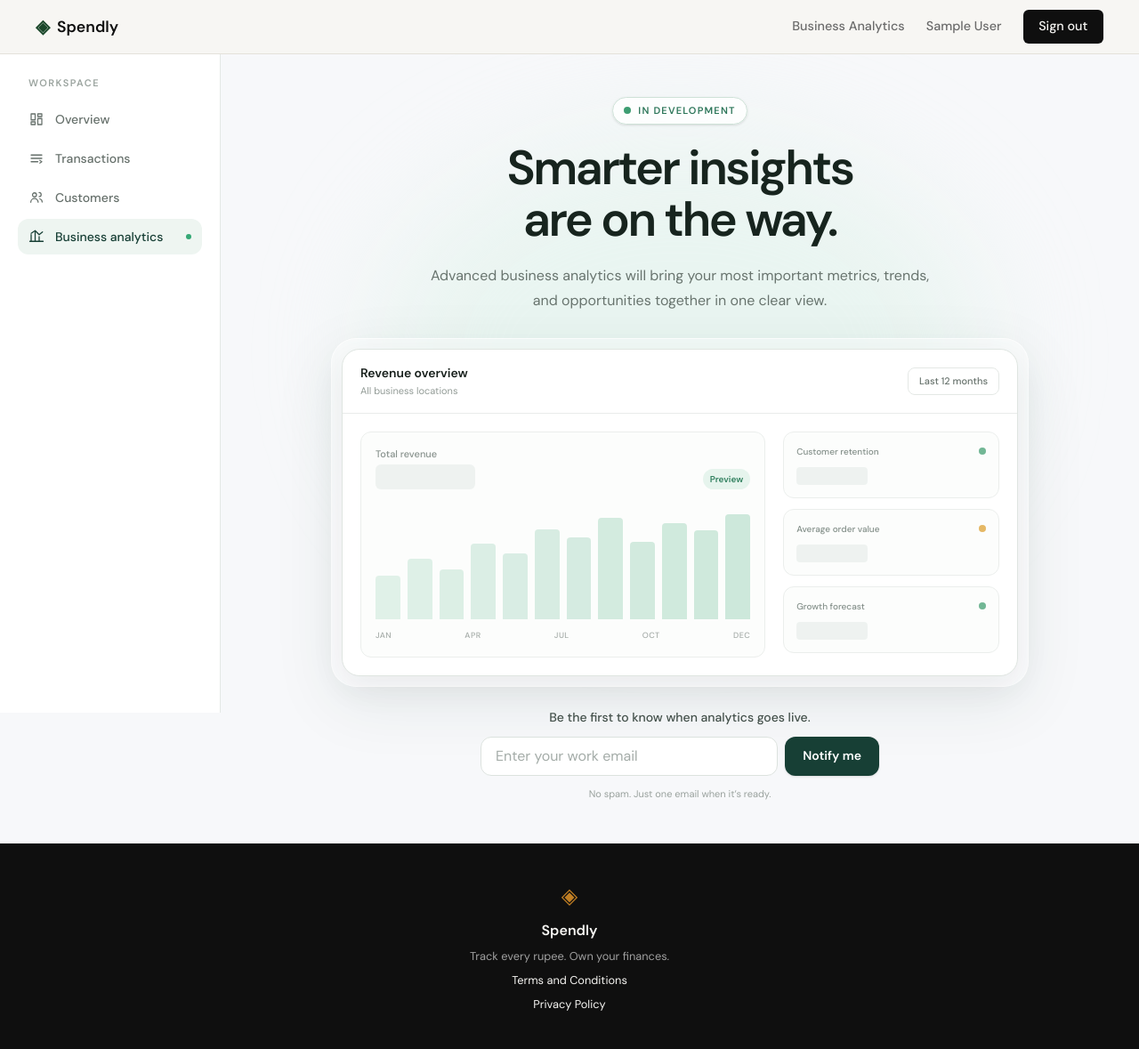
After one commit to salmanabid786/expense-tracker, a Flask app: page /business-analytics in a window 1280 px wide. The commit adds this page. Shown: the whole page at 89% size. Run offline with Flask 3, Linux system fonts and the light colour scheme; the visitor is signed in with stand-in values (Sample User, id 1); data comes from the database, SQL or seed files in the repository.

Commit message:
Business Analysis

```diff
--- a/expense-tracker/app.py
+++ b/expense-tracker/app.py
@@ -234,6 +234,18 @@ def profile():
     )
 
 
+@app.route("/business-analytics")
+def business_analytics():
+    if not session.get("user_id"):
+        return redirect(url_for("login"))
+
+    if get_user(session["user_id"]) is None:
+        session.clear()
+        return redirect(url_for("login"))
+
+    return render_template("business_analytics.html")
+
+
 @app.route("/terms-and-conditions")
 def terms_and_conditions():
     return render_template("terms.html")
--- /dev/null
+++ b/expense-tracker/static/css/business_analytics.css
@@ -0,0 +1,413 @@
+/* ------------------------------------------------------------------ */
+/* Business analytics (coming soon) page                               */
+/* ------------------------------------------------------------------ */
+
+.ba-shell {
+    --ba-bg: #f7f8fa;
+    --ba-ink: #18201c;
+    --ba-heading: #17241e;
+    --ba-brand: #173f35;
+    --ba-border: #e4e8e5;
+    --ba-skeleton: #e8eeeb;
+    --ba-panel-bg: #fcfdfc;
+    --ba-panel-border: #ebeeec;
+    --ba-shadow-sm: 0 1px 3px 0 rgba(0, 0, 0, 0.1), 0 1px 2px -1px rgba(0, 0, 0, 0.1);
+
+    display: flex;
+    min-height: calc(100vh - 60px);
+    background: var(--ba-bg);
+    color: var(--ba-ink);
+    font-family: var(--font-body);
+    line-height: 1.5;
+}
+
+.ba-shell button,
+.ba-shell input { font: inherit; }
+
+.ba-shell button { background: none; border: none; cursor: pointer; color: inherit; }
+
+.ba-icon { width: 18px; height: 18px; flex-shrink: 0; }
+
+.ba-sr-only {
+    position: absolute;
+    width: 1px;
+    height: 1px;
+    padding: 0;
+    margin: -1px;
+    overflow: hidden;
+    clip: rect(0, 0, 0, 0);
+    white-space: nowrap;
+    border: 0;
+}
+
+/* Sidebar */
+.ba-sidebar {
+    position: sticky;
+    top: 60px;
+    flex-shrink: 0;
+    width: 248px;
+    height: calc(100vh - 60px);
+    display: flex;
+    flex-direction: column;
+    padding: 24px 20px;
+    background: #ffffff;
+    border-right: 1px solid var(--ba-border);
+    overflow-y: auto;
+}
+
+.ba-sidenav {
+    display: flex;
+    flex-direction: column;
+    gap: 4px;
+}
+
+.ba-sidenav-label {
+    margin-bottom: 8px; /* 12px in design, minus the 4px item gap */
+    padding: 0 12px;
+    font-size: 11px;
+    font-weight: 600;
+    text-transform: uppercase;
+    letter-spacing: 0.13em;
+    color: #9ba49f;
+}
+
+.ba-sidebar .ba-sidenav-item {
+    display: flex;
+    align-items: center;
+    gap: 12px;
+    width: 100%;
+    padding: 10px 12px;
+    border-radius: 12px;
+    text-align: left;
+    font-size: 14px;
+    line-height: 20px;
+    font-weight: 500;
+    color: #67716c;
+    transition: background-color 0.15s, color 0.15s;
+}
+
+.ba-sidebar .ba-sidenav-item:hover {
+    background: #f5f7f6;
+    color: #26342d;
+}
+
+.ba-sidebar .ba-sidenav-item.is-active,
+.ba-sidebar .ba-sidenav-item.is-active:hover {
+    background: #eef5f1;
+    color: var(--ba-brand);
+}
+
+.ba-sidenav-dot {
+    margin-left: auto;
+    width: 6px;
+    height: 6px;
+    border-radius: 50%;
+    background: #35a875;
+}
+
+/* Content column */
+.ba-body { flex: 1; min-width: 0; }
+
+/* Main */
+.ba-main {
+    position: relative;
+    isolation: isolate;
+    min-height: calc(100vh - 60px);
+    overflow: hidden;
+    padding: 48px 32px;
+}
+
+.ba-glow {
+    pointer-events: none;
+    position: absolute;
+    left: 50%;
+    top: 96px;
+    z-index: -1;
+    width: 680px;
+    height: 480px;
+    border-radius: 50%;
+    background: rgba(223, 243, 233, 0.55);
+    filter: blur(64px);
+    transform: translateX(-50%);
+}
+
+.ba-content { max-width: 920px; margin: 0 auto; }
+
+.ba-intro { max-width: 672px; margin: 0 auto; text-align: center; }
+
+.ba-badge {
+    display: inline-flex;
+    align-items: center;
+    gap: 8px;
+    margin-bottom: 20px;
+    padding: 6px 12px;
+    border: 1px solid #cfe2d8;
+    border-radius: 999px;
+    background: rgba(255, 255, 255, 0.8);
+    box-shadow: var(--ba-shadow-sm);
+    font-size: 11px;
+    font-weight: 600;
+    text-transform: uppercase;
+    letter-spacing: 0.11em;
+    color: #2d765a;
+}
+
+.ba-badge-dot { position: relative; display: flex; width: 8px; height: 8px; }
+
+.ba-badge-ping {
+    position: absolute;
+    inset: 0;
+    border-radius: 50%;
+    background: #49aa7d;
+    opacity: 0.3;
+    animation: ba-ping 1s cubic-bezier(0, 0, 0.2, 1) infinite;
+}
+
+.ba-badge-core {
+    position: relative;
+    width: 8px;
+    height: 8px;
+    border-radius: 50%;
+    background: #3d9d72;
+}
+
+.ba-title {
+    font-size: 54px;
+    font-weight: 600;
+    line-height: 1.08;
+    letter-spacing: -0.045em;
+    color: var(--ba-heading);
+    text-wrap: balance;
+}
+
+.ba-subtitle {
+    max-width: 576px;
+    margin: 20px auto 0;
+    font-size: 16px;
+    line-height: 28px;
+    color: #68746e;
+    text-wrap: pretty;
+}
+
+/* Analytics preview */
+.ba-preview {
+    position: relative;
+    max-width: 760px;
+    margin: 40px auto 0;
+}
+
+.ba-preview-halo {
+    position: absolute;
+    inset: -12px;
+    z-index: -1;
+    border: 1px solid rgba(255, 255, 255, 0.7);
+    border-radius: 28px;
+    background: rgba(255, 255, 255, 0.35);
+    box-shadow: 0 20px 70px rgba(30, 65, 50, 0.08);
+    backdrop-filter: blur(8px);
+    -webkit-backdrop-filter: blur(8px);
+}
+
+.ba-preview-card {
+    overflow: hidden;
+    border: 1px solid #dfe5e1;
+    border-radius: 20px;
+    background: #ffffff;
+    box-shadow: 0 12px 36px rgba(33, 55, 45, 0.08);
+}
+
+.ba-preview-header {
+    display: flex;
+    align-items: center;
+    justify-content: space-between;
+    padding: 16px 20px;
+    border-bottom: 1px solid #e9ecea;
+}
+
+.ba-preview-title { font-size: 14px; line-height: 20px; font-weight: 600; }
+.ba-preview-sub { margin-top: 2px; font-size: 11px; color: #939c97; }
+
+.ba-preview-range {
+    padding: 6px 12px;
+    border: 1px solid var(--ba-border);
+    border-radius: 8px;
+    font-size: 11px;
+    font-weight: 500;
+    color: #68736d;
+}
+
+.ba-preview-grid {
+    display: grid;
+    grid-template-columns: 1.5fr 0.8fr;
+    gap: 20px;
+    padding: 20px;
+}
+
+.ba-panel {
+    border: 1px solid var(--ba-panel-border);
+    border-radius: 12px;
+    background: var(--ba-panel-bg);
+}
+
+.ba-chart { padding: 16px; }
+
+.ba-chart-top {
+    display: flex;
+    align-items: flex-end;
+    justify-content: space-between;
+}
+
+.ba-chart-label { font-size: 11px; font-weight: 500; color: #89938e; }
+
+.ba-skeleton {
+    background: var(--ba-skeleton);
+    animation: ba-pulse 2s cubic-bezier(0.4, 0, 0.6, 1) infinite;
+}
+
+.ba-skeleton-lg { margin-top: 4px; width: 112px; height: 28px; border-radius: 6px; }
+.ba-skeleton-sm { margin-top: 10px; width: 80px; height: 20px; border-radius: 4px; }
+
+.ba-chip {
+    padding: 4px 8px;
+    border-radius: 999px;
+    background: #e6f4ed;
+    font-size: 10px;
+    font-weight: 600;
+    color: #31805f;
+}
+
+.ba-bars {
+    display: flex;
+    align-items: flex-end;
+    gap: 8px;
+    height: 118px;
+    margin-top: 28px;
+}
+
+.ba-bar {
+    flex: 1;
+    border-radius: 4px 4px 0 0;
+    background: #cae7d9;
+}
+
+.ba-months {
+    display: flex;
+    justify-content: space-between;
+    margin-top: 12px;
+    font-size: 9px;
+    font-weight: 500;
+    text-transform: uppercase;
+    letter-spacing: 0.05em;
+    color: #a5aca8;
+}
+
+.ba-metrics { display: flex; flex-direction: column; gap: 12px; }
+
+.ba-metric { padding: 14px; }
+
+.ba-metric-top {
+    display: flex;
+    align-items: center;
+    justify-content: space-between;
+}
+
+.ba-metric-label { font-size: 10px; font-weight: 500; color: #84908a; }
+
+.ba-metric-dot { width: 8px; height: 8px; border-radius: 50%; background: #72b795; }
+.ba-metric-dot.is-amber { background: #e5b865; }
+
+/* Notification form */
+.ba-notify { max-width: 448px; margin: 36px auto 0; text-align: center; }
+
+.ba-notify-lead { font-size: 14px; line-height: 20px; font-weight: 500; color: #44514b; }
+
+.ba-notify-success {
+    margin-top: 12px;
+    padding: 12px 16px;
+    border: 1px solid #cde4d8;
+    border-radius: 12px;
+    background: #edf8f2;
+    font-size: 14px;
+    line-height: 20px;
+    font-weight: 500;
+    color: #266b50;
+}
+
+.ba-notify-form {
+    display: flex;
+    gap: 8px;
+    margin-top: 12px;
+}
+
+.ba-notify-success[hidden],
+.ba-notify-form[hidden] { display: none; }
+
+.ba-notify-input {
+    flex: 1;
+    min-width: 0;
+    height: 44px;
+    padding: 0 16px;
+    border: 1px solid #dce2de;
+    border-radius: 12px;
+    background: #ffffff;
+    font-size: 14px;
+    color: var(--ba-ink);
+    outline: none;
+    transition: border-color 0.15s, box-shadow 0.15s;
+}
+
+.ba-notify-input::placeholder { color: #a4aca8; }
+
+.ba-notify-input:focus {
+    border-color: #6fa98f;
+    box-shadow: 0 0 0 4px #dcefe6;
+}
+
+.ba-shell .ba-notify-btn {
+    height: 44px;
+    padding: 0 20px;
+    border-radius: 12px;
+    background: var(--ba-brand);
+    color: #ffffff;
+    font-size: 14px;
+    font-weight: 600;
+    box-shadow: var(--ba-shadow-sm);
+    transition: background-color 0.15s, box-shadow 0.15s;
+}
+
+.ba-shell .ba-notify-btn:hover { background: #205445; }
+
+.ba-shell .ba-notify-btn:focus {
+    outline: none;
+    box-shadow: 0 0 0 4px #cce5da;
+}
+
+.ba-notify-note { margin-top: 12px; font-size: 11px; color: #9aa29e; }
+
+/* Animations */
+@keyframes ba-ping {
+    75%, 100% { transform: scale(2); opacity: 0; }
+}
+
+@keyframes ba-pulse {
+    50% { opacity: 0.5; }
+}
+
+@media (prefers-reduced-motion: reduce) {
+    .ba-badge-ping,
+    .ba-skeleton { animation: none; }
+}
+
+/* Responsive (design breakpoints: lg 1024px, sm 640px) */
+@media (max-width: 1023px) {
+    .ba-sidebar { display: none; }
+}
+
+@media (max-width: 639px) {
+    .ba-main { padding: 32px 20px; }
+    .ba-title { font-size: 40px; }
+    .ba-subtitle { font-size: 15px; }
+    .ba-preview-grid { grid-template-columns: 1fr; }
+    .ba-notify-form { flex-direction: column; }
+    .ba-notify-input { flex: none; }
+}
--- a/expense-tracker/templates/base.html
+++ b/expense-tracker/templates/base.html
@@ -20,6 +20,7 @@
             </a>
             <div class="nav-links">
                 {% if session.user_id %}
+                <a href="{{ url_for('business_analytics') }}">Business Analytics</a>
                 <a href="{{ url_for('profile') }}" class="nav-user">{{ session.user_name }}</a>
                 <a href="{{ url_for('logout') }}" class="nav-cta">Sign out</a>
                 {% else %}
--- /dev/null
+++ b/expense-tracker/templates/business_analytics.html
@@ -0,0 +1,144 @@
+{% extends "base.html" %}
+
+{% block title %}Business Analytics — Spendly{% endblock %}
+
+{% block head %}
+<link href="https://fonts.googleapis.com/css2?family=DM+Sans:wght@700&display=swap" rel="stylesheet">
+<link rel="stylesheet" href="{{ url_for('static', filename='css/business_analytics.css') }}">
+{% endblock %}
+
+{% block content %}
+{% set sidebar_items = [
+    {'label': 'Overview', 'href': url_for('profile'),
+     'icon': '<path d="M4 13h6V4H4v9Zm0 7h6v-4H4v4Zm10 0h6v-9h-6v9Zm0-16v4h6V4h-6Z" />'},
+    {'label': 'Transactions',
+     'icon': '<path d="M4 7h16M4 12h16M4 17h10" /><path d="m17 15 3 2-3 2" />'},
+    {'label': 'Customers',
+     'icon': '<circle cx="9" cy="8" r="3" /><path d="M3.5 19a5.5 5.5 0 0 1 11 0M16 4.5a3 3 0 0 1 0 6M17 14a5 5 0 0 1 3.5 4.8" />'},
+    {'label': 'Business analytics', 'href': url_for('business_analytics'), 'active': true,
+     'icon': '<path d="M4 19V9M10 19V5M16 19v-7M22 19H2" /><path d="m4 7 6-4 6 6 5-4" />'},
+] %}
+{% set bar_heights = [42, 58, 48, 72, 63, 86, 78, 97, 74, 92, 85, 100] %}
+
+<div class="ba-shell">
+
+    <aside class="ba-sidebar">
+        <nav aria-label="Main navigation" class="ba-sidenav">
+            <p class="ba-sidenav-label">Workspace</p>
+            {% for item in sidebar_items %}
+            {% set cls = 'ba-sidenav-item' ~ (' is-active' if item.active else '') %}
+            {% if item.href %}
+            <a href="{{ item.href }}" class="{{ cls }}"{% if item.active %} aria-current="page"{% endif %}>
+            {% else %}
+            <button type="button" class="{{ cls }}">
+            {% endif %}
+                <svg aria-hidden="true" class="ba-icon" fill="none" viewBox="0 0 24 24" stroke="currentColor" stroke-width="1.7" stroke-linecap="round" stroke-linejoin="round">{{ item.icon | safe }}</svg>
+                {{ item.label }}
+                {% if item.active %}<span class="ba-sidenav-dot"></span>{% endif %}
+            {% if item.href %}</a>{% else %}</button>{% endif %}
+            {% endfor %}
+        </nav>
+    </aside>
+
+    <div class="ba-body">
+
+        <div class="ba-main">
+            <div class="ba-glow" aria-hidden="true"></div>
+            <section class="ba-content">
+                <div class="ba-intro">
+                    <div class="ba-badge">
+                        <span class="ba-badge-dot">
+                            <span class="ba-badge-ping"></span>
+                            <span class="ba-badge-core"></span>
+                        </span>
+                        In development
+                    </div>
+                    <h1 class="ba-title">Smarter insights are on the way.</h1>
+                    <p class="ba-subtitle">
+                        Advanced business analytics will bring your most important
+                        metrics, trends, and opportunities together in one clear view.
+                    </p>
+                </div>
+
+                <div class="ba-preview">
+                    <div class="ba-preview-halo" aria-hidden="true"></div>
+                    <div class="ba-preview-card">
+                        <div class="ba-preview-header">
+                            <div>
+                                <p class="ba-preview-title">Revenue overview</p>
+                                <p class="ba-preview-sub">All business locations</p>
+                            </div>
+                            <div class="ba-preview-range">Last 12 months</div>
+                        </div>
+                        <div class="ba-preview-grid">
+                            <div class="ba-panel ba-chart">
+                                <div class="ba-chart-top">
+                                    <div>
+                                        <p class="ba-chart-label">Total revenue</p>
+                                        <div class="ba-skeleton ba-skeleton-lg"></div>
+                                    </div>
+                                    <span class="ba-chip">Preview</span>
+                                </div>
+                                <div class="ba-bars">
+                                    {% for h in bar_heights %}
+                                    <div class="ba-bar" style="height: {{ h }}%; opacity: {{ '%.3f' | format(0.55 + loop.index0 * 0.035) }}"></div>
+                                    {% endfor %}
+                                </div>
+                                <div class="ba-months">
+                                    <span>Jan</span>
+                                    <span>Apr</span>
+                                    <span>Jul</span>
+                                    <span>Oct</span>
+                                    <span>Dec</span>
+                                </div>
+                            </div>
+                            <div class="ba-metrics">
+                                {% for metric in ['Customer retention', 'Average order value', 'Growth forecast'] %}
+                                <div class="ba-panel ba-metric">
+                                    <div class="ba-metric-top">
+                                        <p class="ba-metric-label">{{ metric }}</p>
+                                        <div class="ba-metric-dot{% if loop.index0 == 1 %} is-amber{% endif %}"></div>
+                                    </div>
+                                    <div class="ba-skeleton ba-skeleton-sm"></div>
+                                </div>
+                                {% endfor %}
+                            </div>
+                        </div>
+                    </div>
+                </div>
+
+                <div class="ba-notify">
+                    <p class="ba-notify-lead">Be the first to know when analytics goes live.</p>
+                    <div role="status" class="ba-notify-success" id="ba-notify-success" hidden>
+                        You’re on the list. We’ll keep you posted.
+                    </div>
+                    <form class="ba-notify-form" id="ba-notify-form">
+                        <label class="ba-sr-only" for="ba-email">Work email</label>
+                        <input id="ba-email" type="email" required placeholder="Enter your work email" class="ba-notify-input">
+                        <button type="submit" class="ba-notify-btn">Notify me</button>
+                    </form>
+                    <p class="ba-notify-note">No spam. Just one email when it’s ready.</p>
+                </div>
+            </section>
+        </div>
+    </div>
+
+</div>
+{% endblock %}
+
+{% block scripts %}
+<script>
+    (function () {
+        var form = document.getElementById('ba-notify-form');
+        var success = document.getElementById('ba-notify-success');
+        var email = document.getElementById('ba-email');
+
+        form.addEventListener('submit', function (event) {
+            event.preventDefault();
+            if (!email.value.trim()) return;
+            form.hidden = true;
+            success.hidden = false;
+        });
+    })();
+</script>
+{% endblock %}
```
Also changed, not shown: expense-tracker/tests/test_business_analytics.py (added, +62 -0 lines).
